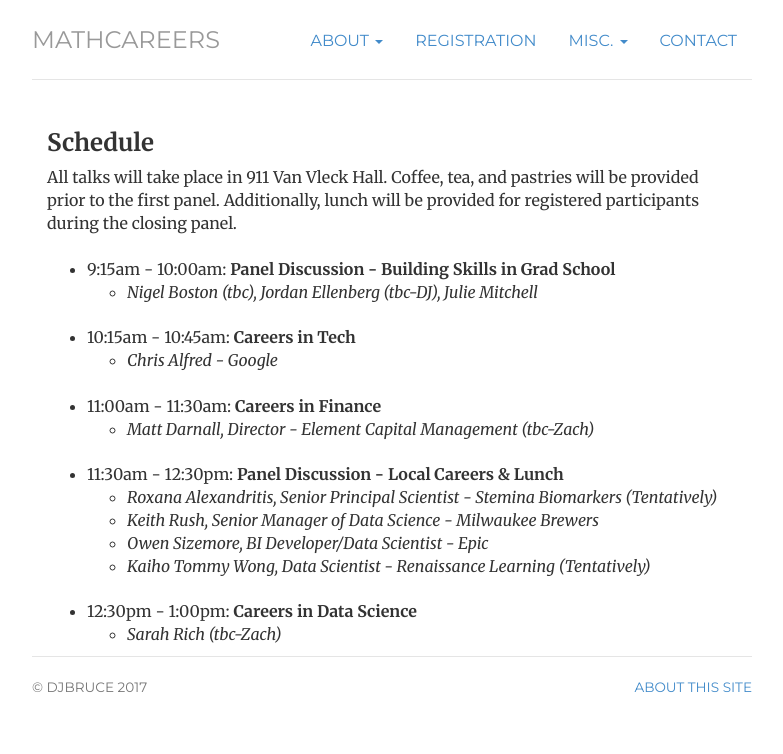
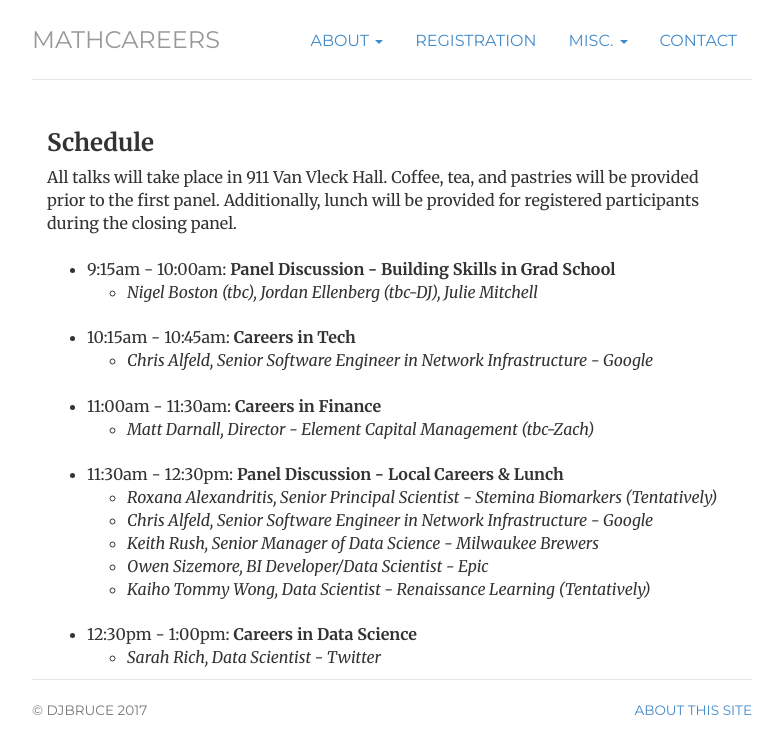
Before and after one commit to julietteBruce/MathCareers, a Jekyll site: the page built from schedule/index.html, in a window 1280 px wide. Shown: the top 754 px of the page, without its empty margins (248-1031 px from the left). Built offline with Jekyll 4.4.1, drawn with Linux system fonts in a browser that asks for light colours.

Commit message:
Schedule

```diff
--- a/schedule/index.html
+++ b/schedule/index.html
@@ -18,7 +18,7 @@ All talks will take place in 911 Van Vleck Hall. Coffee, tea, and pastries will
 	<br>
 	<li>10:15am - 10:45am: <b>Careers in Tech</b></li>
 		<ul>
-			<li><i>Chris Alfred - Google</i></li>
+			<li><i>Chris Alfeld, Senior Software Engineer in Network Infrastructure - Google</i></li>
 		</ul>
 	<br>
 	<li>11:00am - 11:30am: <b>Careers in Finance</b></li>
@@ -29,6 +29,7 @@ All talks will take place in 911 Van Vleck Hall. Coffee, tea, and pastries will
 	<li>11:30am - 12:30pm: <b>Panel Discussion - Local Careers & Lunch</b></li>
 		<ul>
 			<li><i>Roxana Alexandritis, Senior Principal Scientist - Stemina Biomarkers (Tentatively)</i></li>
+			<li><i>Chris Alfeld, Senior Software Engineer in Network Infrastructure - Google</i></li>
 			<li><i>Keith Rush, Senior Manager of Data Science - Milwaukee Brewers</i></li>
 			<li><i>Owen Sizemore, BI Developer/Data Scientist - Epic</i></li>
 			<li><i>Kaiho Tommy Wong, Data Scientist - Renaissance Learning (Tentatively)</i></li>
@@ -36,7 +37,7 @@ All talks will take place in 911 Van Vleck Hall. Coffee, tea, and pastries will
 	<br>
 	<li>12:30pm - 1:00pm: <b>Careers in Data Science</b></li>
 		<ul>
-			<li><i>Sarah Rich (tbc-Zach)</i></li>
+			<li><i>Sarah Rich, Data Scientist - Twitter</i></li>
 		</ul>
 </ul>
 </div>
```
